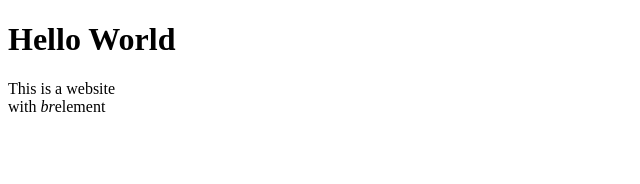
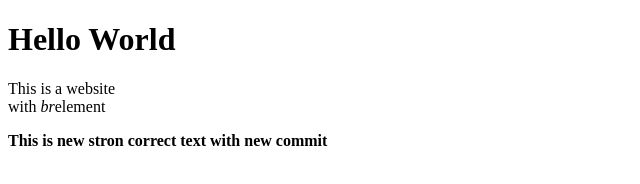
Before and after one commit to DianaGrytsevych/LAB_1.1, a plain HTML site: page index.html in a window 1280 px wide. Shown: the whole page, without its empty margins (0-640 px from the left). Drawn offline with Linux system fonts and the light colour scheme.

Commit message:
This is new strong correct text with new commit from new_branch_1

```diff
--- a/index.html
+++ b/index.html
@@ -6,5 +6,6 @@
 	</head>
 	<body><h1> Hello World</h1>
 		<p>This is a website<br>with <em>br</em>element</p>
+		<p><strong>This is new stron correct text with new commit</strong></p>
 	</body>
 </html>
```
